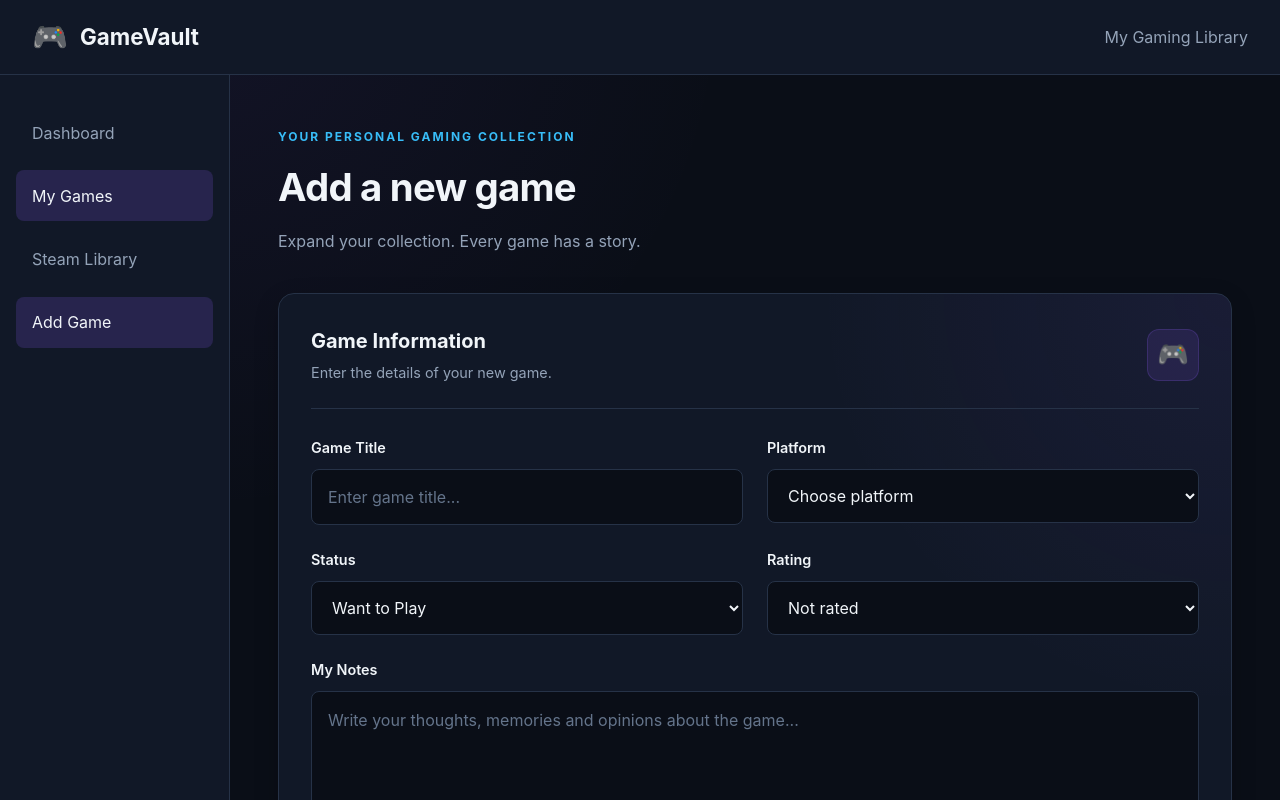
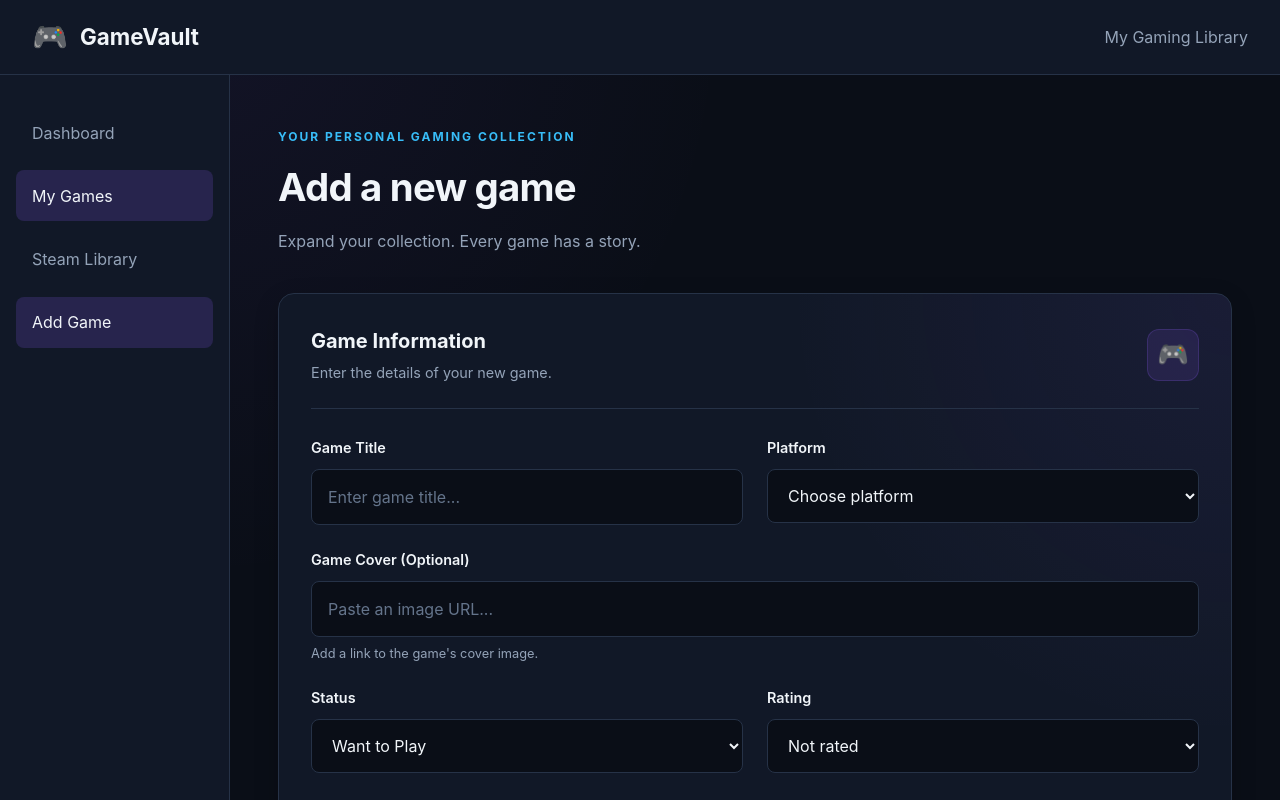
Before and after one commit to minza-42/game_vault, a React (Vite) app: page /games/add in a window 1280 px wide. Shown: the top 800 px of the page. Built offline with nearby package versions, Linux system fonts and the light colour scheme.

Commit message:
feat: improve game management and add cover image support

```diff
--- a/src/pages/AddGame.tsx
+++ b/src/pages/AddGame.tsx
@@ -11,6 +11,8 @@ function AddGame() {
   const [platform, setPlatform] = useState("");
   const [status, setStatus] = useState<GameStatus>("want");
   const [rating, setRating] = useState("");
+  const [coverUrl, setCoverUrl] = useState("");
+  const [imageError, setImageError] = useState(false);
   const [notes, setNotes] = useState("");
 
   async function handleSubmit(event: React.FormEvent<HTMLFormElement>) {
@@ -22,6 +24,7 @@ function AddGame() {
         platform,
         status,
         rating: rating === "" ? null : Number(rating),
+        coverUrl: coverUrl.trim(),
         notes,
       });
 
@@ -80,10 +83,46 @@ function AddGame() {
             >
               <option value="">Choose platform</option>
               <option value="PC">PC</option>
-              <option value="PlayStation 5">PlayStation 5</option>
+              <option value="VR">VR</option>
               <option value="Xbox">Xbox</option>
+              <option value="PlayStation 5">PlayStation</option>
               <option value="Switch">Nintendo Switch</option>
             </select>
+          </div>
+
+          <div className="game-form__field game-form__field--full">
+            <label htmlFor="coverUrl">Game Cover (Optional)</label>
+
+            <input
+              id="coverUrl"
+              type="url"
+              value={coverUrl}
+              onChange={(event) => {
+                setCoverUrl(event.target.value);
+                setImageError(false);
+              }}
+              placeholder="Paste an image URL..."
+            />
+
+            <p className="game-form__hint">
+              Add a link to the game's cover image.
+            </p>
+
+            {coverUrl.trim() && (
+              <div className="game-form__preview">
+                {imageError ? (
+                  <p className="game-form__preview-error" role="alert">
+                    Could not load this image. Check the URL and try again.
+                  </p>
+                ) : (
+                  <img
+                    src={coverUrl.trim()}
+                    alt={title ? `${title} cover` : "Game cover preview"}
+                    onError={() => setImageError(true)}
+                  />
+                )}
+              </div>
+            )}
           </div>
 
           <div className="game-form__field">
@@ -139,7 +178,7 @@ function AddGame() {
         )}
 
         <div className="game-form__footer">
-          <p>All fields except the notes are required.</p>
+          <p>Only the game title and platform are required.</p>
 
           <button type="submit" disabled={loading}>
             {loading ? "Saving..." : "+ Add Game"}
--- a/src/pages/GameDetails.tsx
+++ b/src/pages/GameDetails.tsx
@@ -125,11 +125,16 @@ function GameDetails() {
                 id="game-platform"
                 value={platform}
                 onChange={(event) => setPlatform(event.target.value)}
+                required
               >
+                <option value="" disabled>
+                  Choose platform
+                </option>
                 <option value="PC">PC</option>
+                <option value="VR">VR</option>
+                <option value="Xbox">Xbox</option>
                 <option value="PlayStation 5">PlayStation 5</option>
-                <option value="Xbox">Xbox</option>
-                <option value="Switch">Switch</option>
+                <option value="Switch">Nintendo Switch</option>
               </select>
 
               <label htmlFor="game-status">Status</label>
--- a/src/styles/_forms.scss
+++ b/src/styles/_forms.scss
@@ -139,6 +139,42 @@
     }
   }
 
+  // Image URL hint
+  &__hint {
+    color: $color-muted;
+    font-size: 0.8rem;
+    line-height: 1.5;
+    margin-top: -0.25rem;
+  }
+
+  // Image preview
+  &__preview {
+    display: flex;
+    align-items: center;
+    justify-content: flex-start;
+    min-height: 180px;
+    padding: 1rem;
+    background: $color-background;
+    border: 1px dashed $border-color;
+    border-radius: $radius-medium;
+
+    img {
+      display: block;
+      width: auto;
+      max-width: 100%;
+      max-height: 240px;
+      object-fit: contain;
+      border-radius: $radius-small;
+    }
+  }
+
+  &__preview-error {
+    color: $color-danger;
+    font-size: 0.85rem;
+    line-height: 1.5;
+  }
+
+  // Form footer
   &__footer {
     display: flex;
     justify-content: space-between;
@@ -187,7 +223,7 @@
 .form-error {
   margin-top: 1.25rem;
   padding: 0.85rem 1rem;
-  color: #f87171;
+  color: $color-danger;
   background: rgba(248, 113, 113, 0.08);
   border: 1px solid rgba(248, 113, 113, 0.25);
   border-radius: $radius-small;
```
